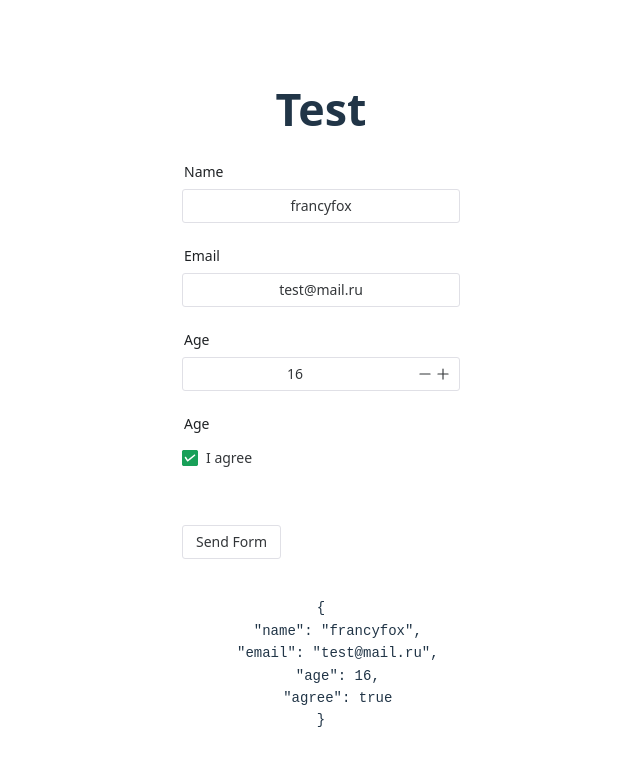
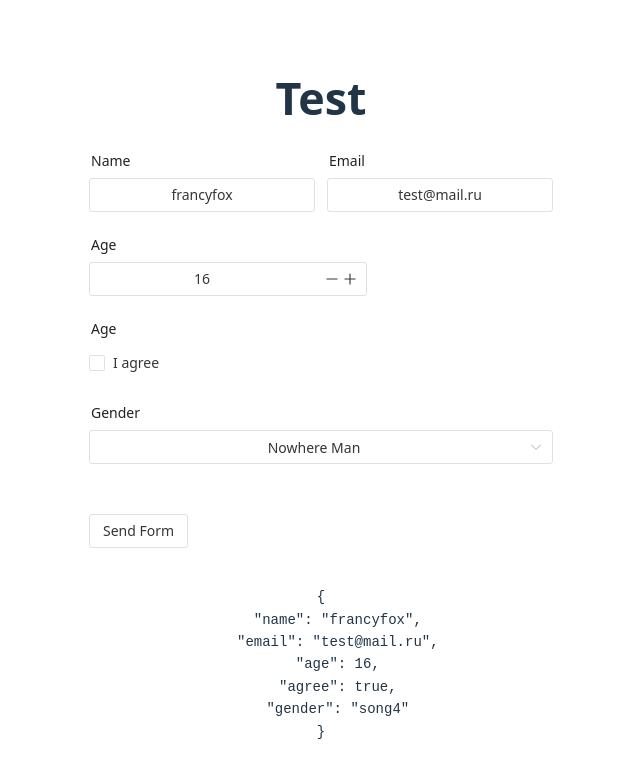
Before and after one commit to francyfox/fn-forms, a Vue app: page / in a window 1280 px wide. Shown: the top 778 px of the page, without its empty margins (319-959 px from the left). Built offline with nearby package versions, Linux system fonts and the light colour scheme.

Commit message:
cache component

```diff
--- a/src/components/fn-schema.vue
+++ b/src/components/fn-schema.vue
@@ -18,12 +18,14 @@ const NFormNode = naiveUISchemaRender(props.schema, props.data)
 <template>
   <div class="schema">
       <h1>Test</h1>
-      <Suspense>
+      <KeepAlive>
+        <Suspense>
           <n-form-node/>
           <template #fallback>
-              ...Loading
+            Loading...
           </template>
-      </Suspense>
+        </Suspense>
+      </KeepAlive>
   </div>
 </template>
 
--- a/src/components/test-schema.ts
+++ b/src/components/test-schema.ts
@@ -3,6 +3,9 @@ import {NaiveUISchema} from "../module/schema/schema.parser.ts";
 export default [
     {
         $type: 'n-form',
+        $children: [
+            {
+                $type: 'n-space',
                 $children: [
                     {
                         $type: 'n-form-item',
@@ -35,6 +38,8 @@ export default [
                                     value: '$data.user.email'
                                 }
                             }
+                        ]
+                    },
                 ]
             },
             {
@@ -73,6 +78,32 @@ export default [
             },
             {
                 $type: 'n-form-item',
+                $props: {
+                    label: 'Gender',
+                    path: 'user.gender',
+                },
+                $children: [
+                    {
+                        $type: 'n-select',
+                        $children: 'I agree',
+                        $props: {
+                            value: '$data.user.gender',
+                            options: [
+                                {
+                                    label: 'Nowhere Man',
+                                    value: 'song4'
+                                },
+                                {
+                                    label: 'Think For Yourself',
+                                    value: 'song5'
+                                },
+                            ]
+                        }
+                    }
+                ]
+            },
+            {
+                $type: 'n-form-item',
                 $children: [
                     {
                         $type: 'n-button',
--- a/src/components/test.vue
+++ b/src/components/test.vue
@@ -1,6 +1,5 @@
 <script setup lang="ts">
 import FnSchema from "./fn-schema.vue";
-import { NaiveUISchema } from "../module/schema/schema.parser.ts";
 import TestSchema from "./test-schema.ts";
 import {ref} from "vue";
 
@@ -9,7 +8,8 @@ const formData = ref({
     name: 'francyfox',
     email: 'test@mail.ru',
     age: 16,
-    agree: true
+    agree: true,
+    gender: 'song4'
   }
 })
 
--- a/src/module/schema/schema.parser.ts
+++ b/src/module/schema/schema.parser.ts
@@ -10,7 +10,11 @@ export enum NaiveUITypes {
   InputNumber = 'n-input-number',
   FormItem = 'n-form-item',
   Button = 'n-button',
-  Checkbox = 'n-checkbox'
+  Space = 'n-space',
+  Select = 'n-select',
+  Checkbox = 'n-checkbox',
+  Radio = 'n-radio',
+  RadioGroup = 'n-radio-group'
 }
 
 export type NaiveUISchema = NaiveUISchemaEl[]
@@ -48,6 +52,7 @@ export function renderElement(_el: NaiveUISchemaEl, formData: Ref<object>) {
 
   if (_el.$type === NaiveUITypes.Input
       || _el.$type === NaiveUITypes.InputNumber
+      || _el.$type === NaiveUITypes.Select
   ) {
     const path = $props.value as string
     $props.value = ref(resolveRefVarByPath(path, formData)) as Ref<string>
@@ -57,7 +62,7 @@ export function renderElement(_el: NaiveUISchemaEl, formData: Ref<object>) {
     }
   } else if(_el.$type === NaiveUITypes.Checkbox) {
     const path = $props.value as string
-    $props.checked = ref(resolveRefVarByPath(path, formData)) as Ref<string>
+    $props.value = ref(resolveRefVarByPath(path, formData)) as Ref<string>
     $props = {
       ...$props,
       onUpdateChecked: (v: any) => updateFormItemValue({ $props, v, path, formData })
```
Lines whose indentation alone changed are shown as unchanged.
